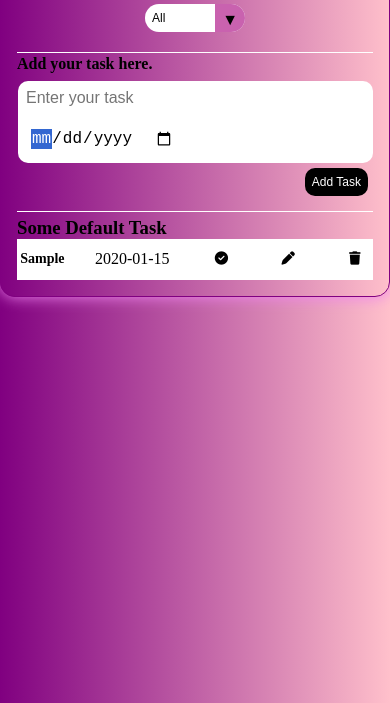
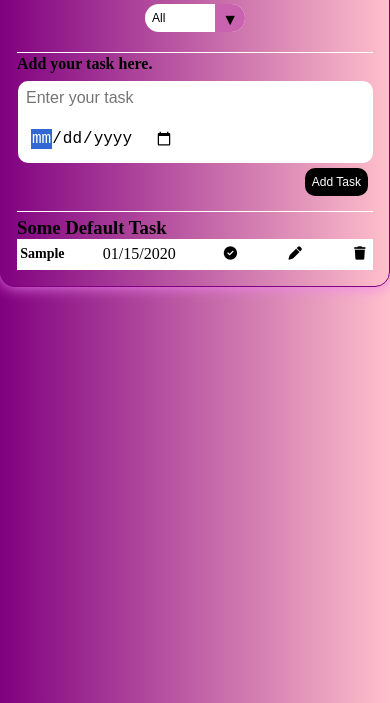
Before and after one commit to TanzeelaJabbar/todo_List_CodSoft_task02, a plain HTML site: page index.html in a window 390 px wide. Both pictures are taken after typing "Sample", "2020-01-15" into the empty fields and a click on the button "Add Task". Shown: the part 141-844 px from the top of the page. Drawn offline with Linux system fonts and the light colour scheme.

Commit message:
Add files via upload

```diff
--- a/index.html
+++ b/index.html
@@ -141,6 +141,12 @@
             }
         });
 
+        // Function to format the date as "mm/dd/yyyy"
+        function formatDate(date) {
+            const options = { year: 'numeric', month: '2-digit', day: '2-digit' };
+            return new Date(date).toLocaleDateString(undefined, options);
+        }
+
         // Save and display tasks
         const savetask = (text, date, completed) => {
             const todo = document.createElement("div");
@@ -153,8 +159,11 @@
             todoTitle.innerText = text;
             todo.appendChild(todoTitle);
 
+            // const D = document.createElement("date");
+            // D.innerText = date;
+            // todo.appendChild(D);
             const D = document.createElement("date");
-            D.innerText = date;
+            D.innerText = formatDate(date); // Format the date here
             todo.appendChild(D);
 
             const completebtn = document.createElement("button");
@@ -185,11 +194,41 @@
         };
 
         // For clicking completing task
+        // document.addEventListener("click", (e) => {
+        //     const targetEl = e.target;
+
+        //     if (targetEl.classList.contains("Finish-todo")) {
+        //         const parentEl = targetEl.closest("div");
+        //         if (parentEl) {
+        //             if (!targetEl.disabled) {
+        //                 parentEl.classList.toggle("done");
+        //                 targetEl.disabled = true;
+        //                 saveTasksToLocalStorage();
+        //             }
+        //         }
+        //     }
+        // });
+
+        // For clicking to delete task
+        // document.addEventListener("click", (e) => {
+        //     const targetEl = e.target;
+
+        //     if (targetEl.classList.contains("remove-todo")) {
+        //         const parentEl = targetEl.closest("div");
+        //         if (parentEl) {
+        //             parentEl.remove();
+        //             saveTasksToLocalStorage();
+        //         }
+        //     }
+        // });
+
+
+        // For clicking completing task
         document.addEventListener("click", (e) => {
             const targetEl = e.target;
 
             if (targetEl.classList.contains("Finish-todo")) {
-                const parentEl = targetEl.closest("div");
+                const parentEl = targetEl.closest(".todo");
                 if (parentEl) {
                     if (!targetEl.disabled) {
                         parentEl.classList.toggle("done");
@@ -205,7 +244,7 @@
             const targetEl = e.target;
 
             if (targetEl.classList.contains("remove-todo")) {
-                const parentEl = targetEl.closest("div");
+                const parentEl = targetEl.closest(".todo");
                 if (parentEl) {
                     parentEl.remove();
                     saveTasksToLocalStorage();
--- a/style.css
+++ b/style.css
@@ -281,3 +281,24 @@ input[type="date"] {
         font-size: 32px;
     }
 }
+
+
+/* Add responsive styles for smaller screens */
+@media screen and (max-width: 768px) {
+    /* ... (previous responsive styles) ... */
+
+    .todo button {
+        width: 20px;
+        height: 20px;
+    }
+}
+
+/* Add responsive styles for even smaller screens */
+@media screen and (max-width: 480px) {
+    /* ... (previous responsive styles) ... */
+
+    .todo button {
+        width: 20px;
+        height: 20px;
+    }
+}
```
